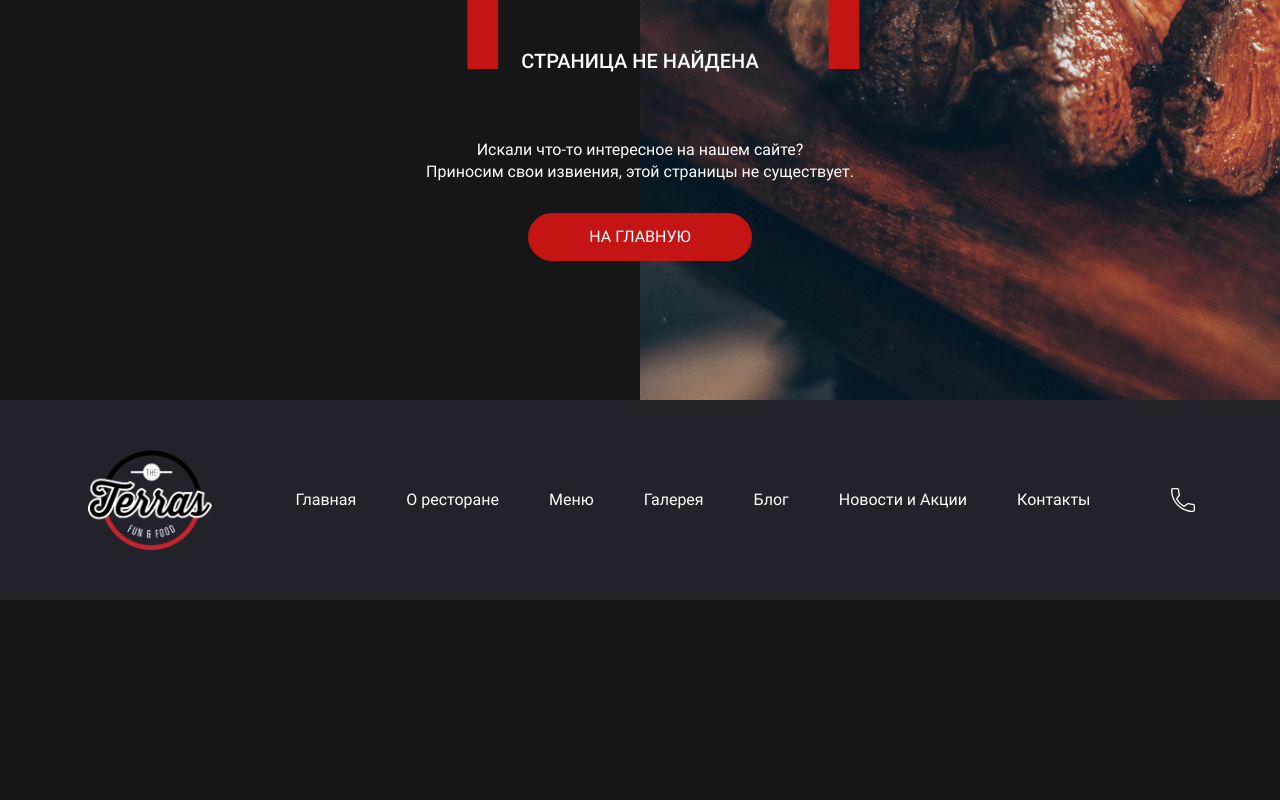
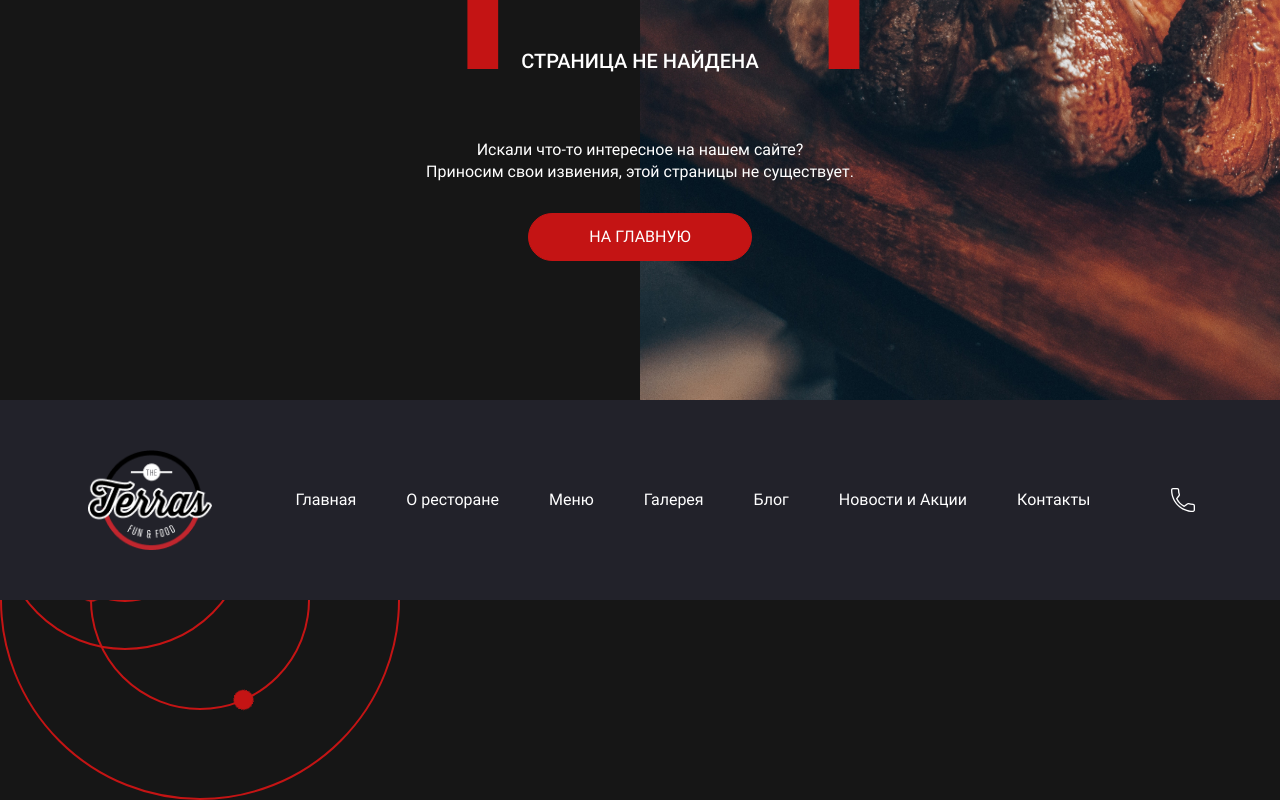
Before and after one commit to ForSureN1/Terras, a plain HTML site: page 404.html in a window 1280 px wide. Shown: the part 400-1200 px from the top of the page. Before the commit the page ends 1000 px from the top, so only its background shows below. Drawn offline with Linux system fonts and the light colour scheme.

Commit message:
Update 404.html

```diff
--- a/404.html
+++ b/404.html
@@ -67,6 +67,16 @@
                     </div>
                     <div class="notfound__text">Искали что-то интересное на нашем сайте?<br> Приносим свои извиения, этой страницы не существует.</div>
                     <a href="#" class="notfound__link red_btn">на главную</a>
+                </div>
+            </div>
+            <div class="bigcircle">
+                <div class="bigcircle-middle">
+                    <div class="bigcircle-bottom"></div>
+                </div>
+            </div>
+            <div class="smallcircle">
+                <div class="smallcircle-middle">
+                    <div class="smallcircle-bottom"></div>
                 </div>
             </div>
         </section>
```
